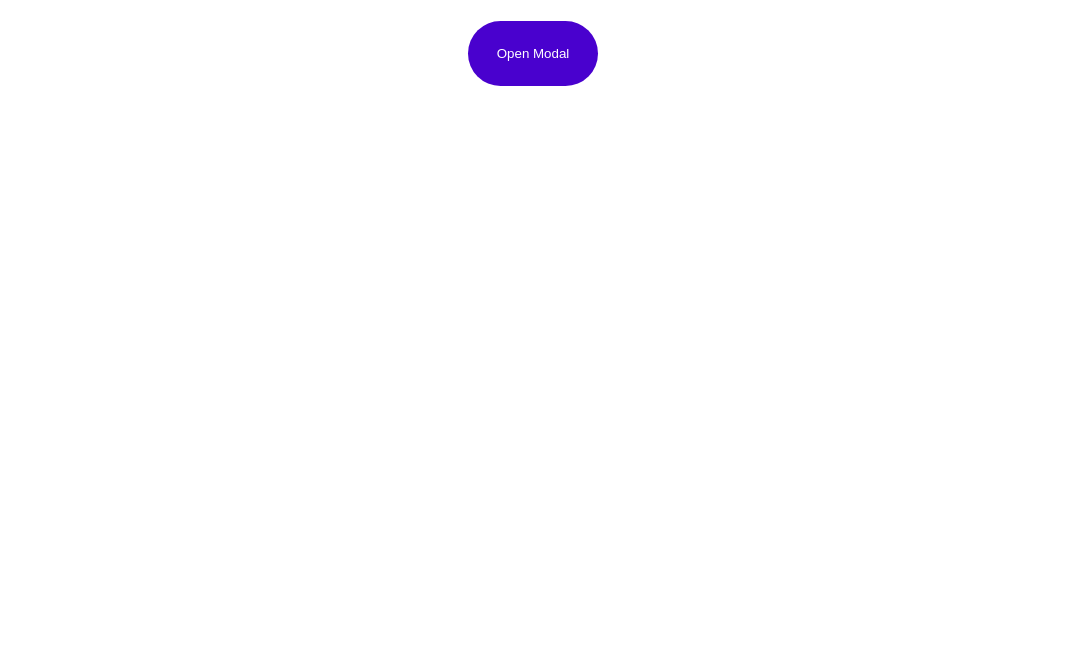
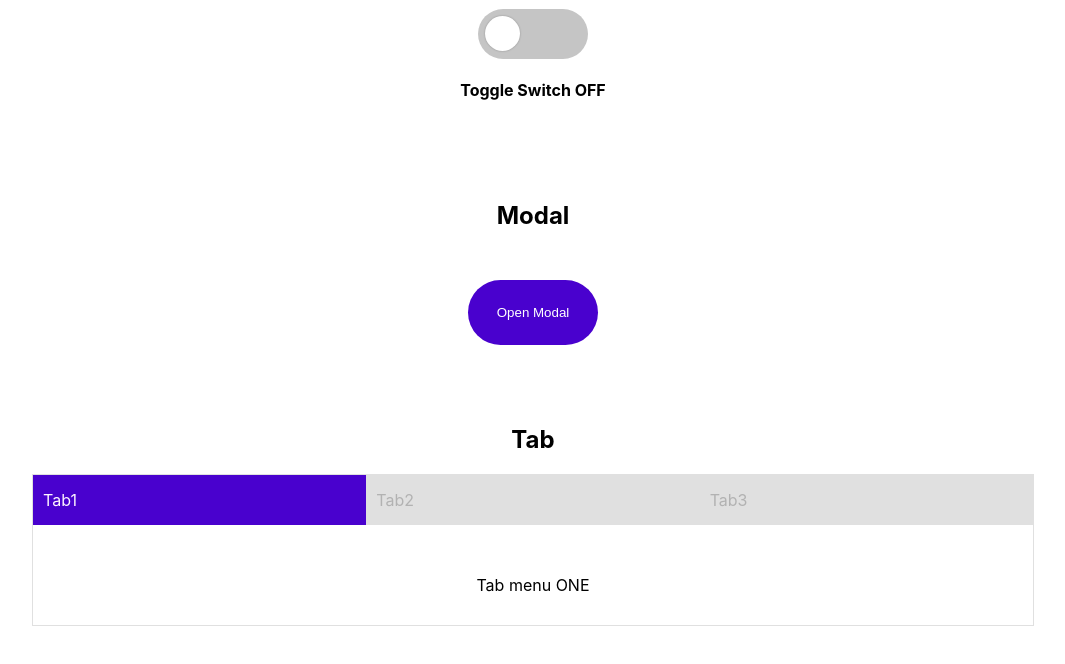
Before and after one commit to Beaneee/wanted_pre_onboarding, a React (Create React App) app in the folder custom-component/: page / in a window 1280 px wide. Shown: the part 502-1166 px from the top of the page, without its empty margins (107-1172 px from the left). Before the commit the page ends 800 px from the top, so only its background shows below. Built offline with nearby package versions, Linux system fonts and the light colour scheme; the HTML template or start-up script is replaced by a standard one.

Commit message:
[ADD] Tab

```diff
--- a/custom-component/src/App.js
+++ b/custom-component/src/App.js
@@ -2,6 +2,7 @@ import React from 'react';
 import styled from 'styled-components';
 import Toggle from './component/Toggle';
 import Modal from './component/Modal';
+import Tab from './component/Tab';
 
 function App() {
 
@@ -10,6 +11,7 @@ function App() {
         <MainContainer>
           <Toggle />
           <Modal />
+          <Tab />
         </MainContainer>
       </>
     );
@@ -19,7 +21,7 @@ export default App;
 
 const MainContainer = styled.div`
   width: 100%;
-  height: 100%;
+  height: 200vh;
   position: absolute;
   top: 0px;
   left: 0px;
--- a/custom-component/src/component/Tab.js
+++ b/custom-component/src/component/Tab.js
@@ -1,11 +1,85 @@
-import React from 'react';
-import styled from 'styled-components';
+import React, { useState } from "react";
+import styled from "styled-components";
+
 function Tab() {
-    return (
-        <div>
+  const tapContent = [
+    {
+      id: 0,
+      name: "Tab1",
+      content: "Tab menu ONE",
+    },
+    {
+      id: 1,
+      name: "Tab2",
+      content: "Tab menu TWO",
+    },
+    {
+      id: 2,
+      name: "Tab3",
+      content: "Tab menu THREE",
+    },
+  ];
 
-        </div>
-    );
+  const [currentTab, setCurrentTab] = useState(0);
+
+  const onClickTab = (index) => {
+    setCurrentTab(index);
+  };
+
+  return (
+    <>
+      <h2>Tab</h2>
+      <TapContainer>
+        <TabMenu>
+          {tapContent.map((item, index) => {
+            return (
+              <TabItem
+                key={index}
+                color={currentTab === index ? "#4901ce" : "#E0E0E0"}
+                textColor={currentTab === index ? "#FDF4FE" : "#B2B2B2"}
+                onClick={() => onClickTab(item.id)}
+              >
+                {item.name}
+              </TabItem>
+            );
+          })}
+        </TabMenu>
+        {tapContent[currentTab].content}
+      </TapContainer>
+    </>
+  );
 }
 
 export default Tab;
+
+const TapContainer = styled.div`
+  display: flex;
+  flex-direction: column;
+  align-items: center;
+  justify-content: start;
+  width: 1000px;
+  height: 150px;
+  border: 1px solid #e0e0e0;
+  margin-bottom: 60px;
+`;
+
+const TabMenu = styled.div`
+  width: 100%;
+  height: 100px;
+  display: flex;
+  align-items: start;
+  justify-content: center;
+`;
+
+const TabItem = styled.div`
+  width: 1000px;
+  height: 30px;
+  background-color: ${(props) => props.color};
+  cursor: pointer;
+  display: flex;
+  justify-content: start;
+  align-items: center;
+  padding: 10px;
+  transition: all 0.3s linear;
+  color: ${(props) => props.textColor};;
+`;
```
Also changed, not shown: custom-component/src/component/Toggle.js (+2 -5 lines), 1 other file (tests, documents, lock files or other folders).
